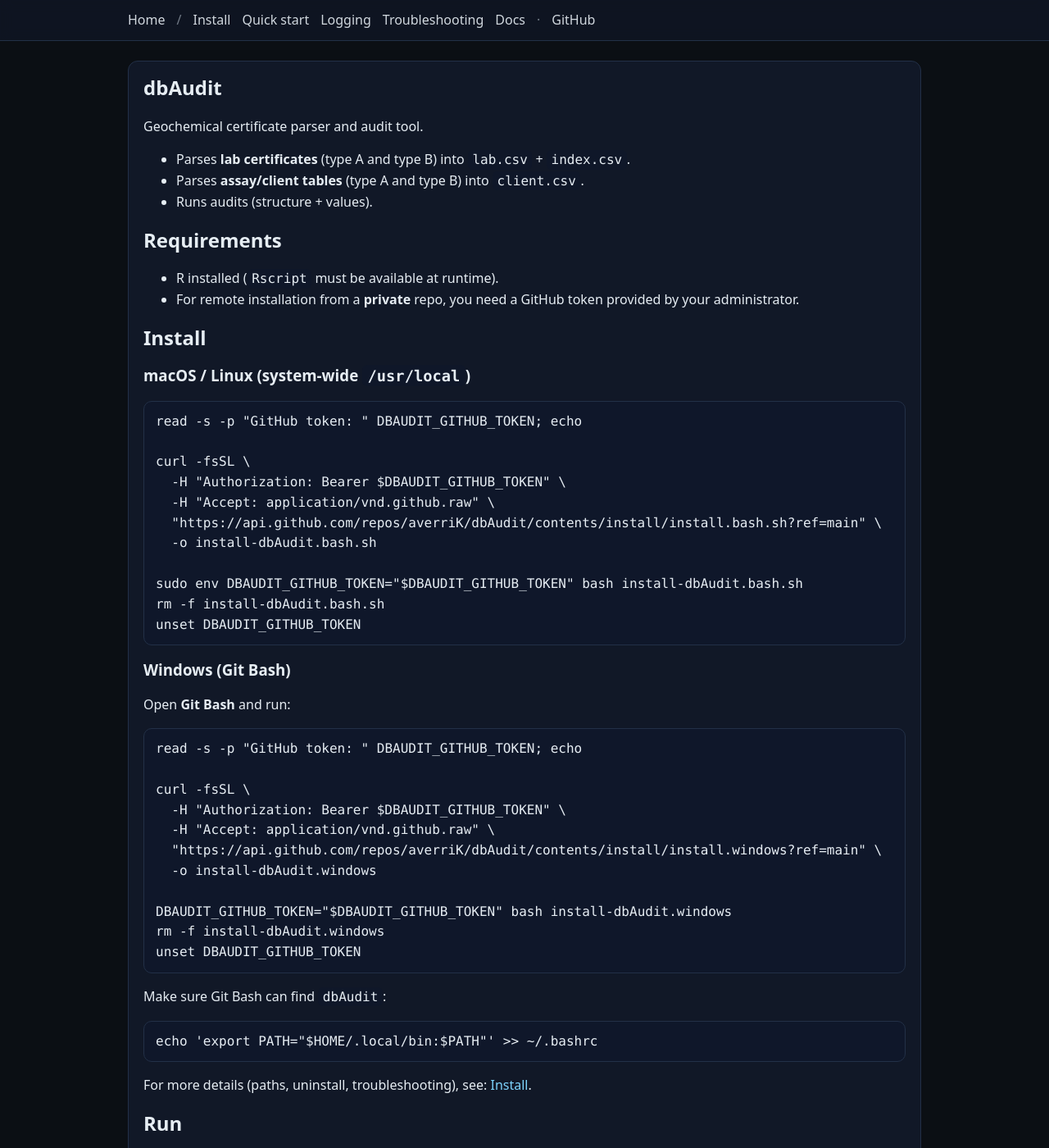
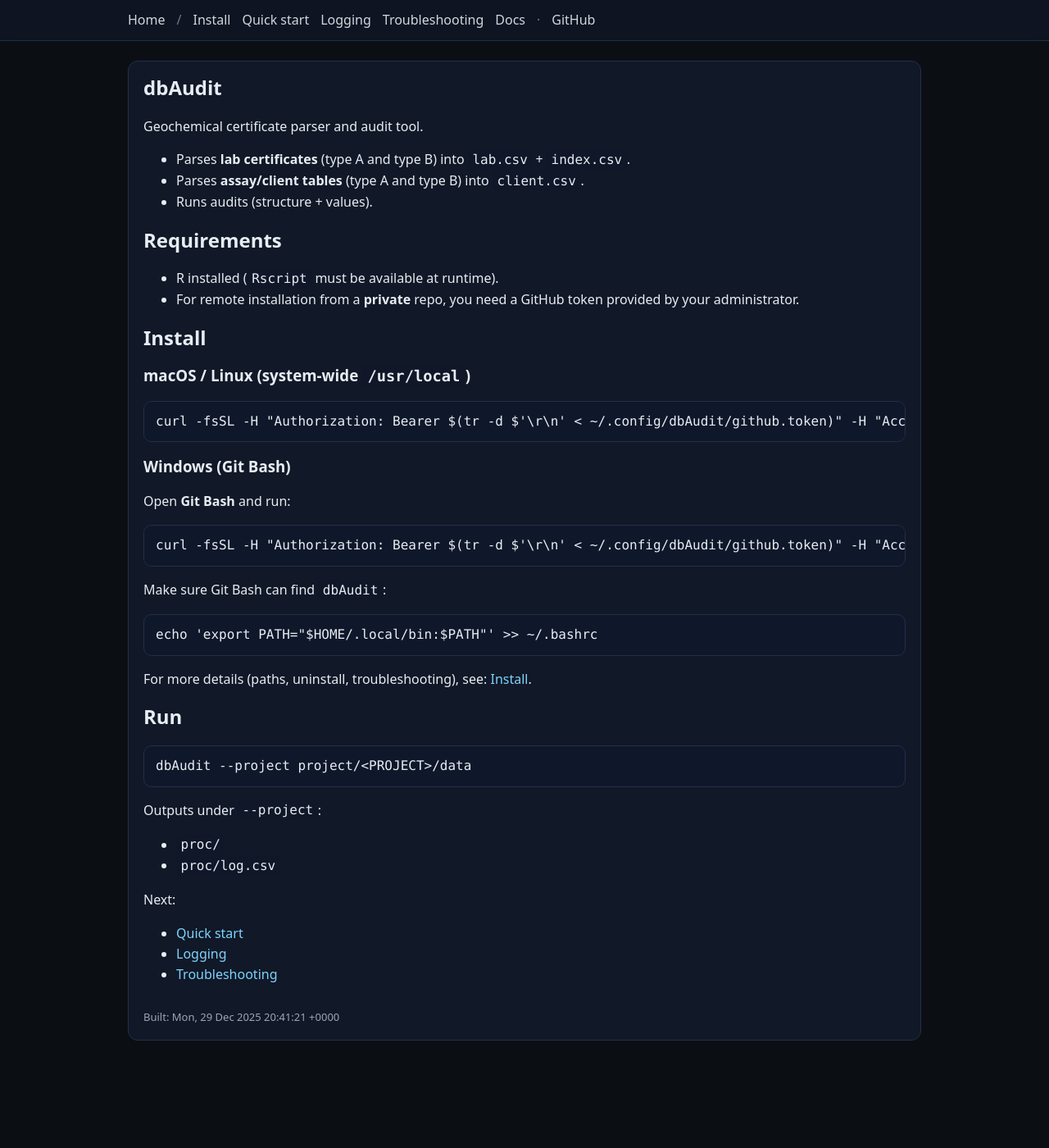
Before and after one commit to averriK/dbAudit, a Jekyll site: the page built from docs/home.md, in a window 1280 px wide and 1400 px high. Shown: the whole window at 82% size. Built offline with Jekyll 4.4.1, drawn with Linux system fonts in a browser that asks for light colours.

Commit message:
Simplify remote install (token file + one-line curl|bash)

````diff
--- a/docs/home.md
+++ b/docs/home.md
@@ -22,17 +22,7 @@
 ### macOS / Linux (system-wide `/usr/local`)
 
 ```bash
-read -s -p "GitHub token: " DBAUDIT_GITHUB_TOKEN; echo
-
-curl -fsSL \
-  -H "Authorization: Bearer $DBAUDIT_GITHUB_TOKEN" \
-  -H "Accept: application/vnd.github.raw" \
-  "https://api.github.com/repos/averriK/dbAudit/contents/install/install.bash.sh?ref=main" \
-  -o install-dbAudit.bash.sh
-
-sudo env DBAUDIT_GITHUB_TOKEN="$DBAUDIT_GITHUB_TOKEN" bash install-dbAudit.bash.sh
-rm -f install-dbAudit.bash.sh
-unset DBAUDIT_GITHUB_TOKEN
+curl -fsSL -H "Authorization: Bearer $(tr -d $'\r\n' < ~/.config/dbAudit/github.token)" -H "Accept: application/vnd.github.raw" "https://api.github.com/repos/averriK/dbAudit/contents/install/install.bash.sh?ref=main" | sudo bash
 ```
 
 ### Windows (Git Bash)
@@ -40,17 +30,7 @@
 Open **Git Bash** and run:
 
 ```bash
-read -s -p "GitHub token: " DBAUDIT_GITHUB_TOKEN; echo
-
-curl -fsSL \
-  -H "Authorization: Bearer $DBAUDIT_GITHUB_TOKEN" \
-  -H "Accept: application/vnd.github.raw" \
-  "https://api.github.com/repos/averriK/dbAudit/contents/install/install.windows?ref=main" \
-  -o install-dbAudit.windows
-
-DBAUDIT_GITHUB_TOKEN="$DBAUDIT_GITHUB_TOKEN" bash install-dbAudit.windows
-rm -f install-dbAudit.windows
-unset DBAUDIT_GITHUB_TOKEN
+curl -fsSL -H "Authorization: Bearer $(tr -d $'\r\n' < ~/.config/dbAudit/github.token)" -H "Accept: application/vnd.github.raw" "https://api.github.com/repos/averriK/dbAudit/contents/install/install.windows?ref=main" | bash
 ```
 
 Make sure Git Bash can find `dbAudit`:
--- a/docs/install.md
+++ b/docs/install.md
@@ -18,18 +18,10 @@
 
 ### Remote install (recommended)
 
+Put your GitHub token in `~/.config/dbAudit/github.token` (recommended; CRLF/newlines stripped), then run:
+
 ```bash
-read -s -p "GitHub token: " DBAUDIT_GITHUB_TOKEN; echo
-
-curl -fsSL \
-  -H "Authorization: Bearer $DBAUDIT_GITHUB_TOKEN" \
-  -H "Accept: application/vnd.github.raw" \
-  "https://api.github.com/repos/averriK/dbAudit/contents/install/install.bash.sh?ref=main" \
-  -o install-dbAudit.bash.sh
-
-sudo env DBAUDIT_GITHUB_TOKEN="$DBAUDIT_GITHUB_TOKEN" bash install-dbAudit.bash.sh
-rm -f install-dbAudit.bash.sh
-unset DBAUDIT_GITHUB_TOKEN
+curl -fsSL -H "Authorization: Bearer $(tr -d $'\r\n' < ~/.config/dbAudit/github.token)" -H "Accept: application/vnd.github.raw" "https://api.github.com/repos/averriK/dbAudit/contents/install/install.bash.sh?ref=main" | sudo bash
 ```
 
 ### Installed paths
@@ -40,17 +32,7 @@
 ### Uninstall
 
 ```bash
-read -s -p "GitHub token: " DBAUDIT_GITHUB_TOKEN; echo
-
-curl -fsSL \
-  -H "Authorization: Bearer $DBAUDIT_GITHUB_TOKEN" \
-  -H "Accept: application/vnd.github.raw" \
-  "https://api.github.com/repos/averriK/dbAudit/contents/install/uninstall.bash.sh?ref=main" \
-  -o uninstall-dbAudit.bash.sh
-
-sudo bash uninstall-dbAudit.bash.sh
-rm -f uninstall-dbAudit.bash.sh
-unset DBAUDIT_GITHUB_TOKEN
+curl -fsSL -H "Authorization: Bearer $(tr -d $'\r\n' < ~/.config/dbAudit/github.token)" -H "Accept: application/vnd.github.raw" "https://api.github.com/repos/averriK/dbAudit/contents/install/uninstall.bash.sh?ref=main" | sudo bash
 ```
 
 ## Windows (Git Bash)
@@ -68,18 +50,10 @@
 
 Open **Git Bash**:
 
+Put your GitHub token in `~/.config/dbAudit/github.token` (recommended; CRLF/newlines stripped), then run:
+
 ```bash
-read -s -p "GitHub token: " DBAUDIT_GITHUB_TOKEN; echo
-
-curl -fsSL \
-  -H "Authorization: Bearer $DBAUDIT_GITHUB_TOKEN" \
-  -H "Accept: application/vnd.github.raw" \
-  "https://api.github.com/repos/averriK/dbAudit/contents/install/install.windows?ref=main" \
-  -o install-dbAudit.windows
-
-DBAUDIT_GITHUB_TOKEN="$DBAUDIT_GITHUB_TOKEN" bash install-dbAudit.windows
-rm -f install-dbAudit.windows
-unset DBAUDIT_GITHUB_TOKEN
+curl -fsSL -H "Authorization: Bearer $(tr -d $'\r\n' < ~/.config/dbAudit/github.token)" -H "Accept: application/vnd.github.raw" "https://api.github.com/repos/averriK/dbAudit/contents/install/install.windows?ref=main" | bash
 ```
 
 ### PATH (Git Bash)
@@ -95,17 +69,7 @@
 Remote uninstall (Git Bash):
 
 ```bash
-read -s -p "GitHub token: " DBAUDIT_GITHUB_TOKEN; echo
-
-curl -fsSL \
-  -H "Authorization: Bearer $DBAUDIT_GITHUB_TOKEN" \
-  -H "Accept: application/vnd.github.raw" \
-  "https://api.github.com/repos/averriK/dbAudit/contents/install/uninstall.windows?ref=main" \
-  -o uninstall-dbAudit.windows
-
-bash uninstall-dbAudit.windows
-rm -f uninstall-dbAudit.windows
-unset DBAUDIT_GITHUB_TOKEN
+curl -fsSL -H "Authorization: Bearer $(tr -d $'\r\n' < ~/.config/dbAudit/github.token)" -H "Accept: application/vnd.github.raw" "https://api.github.com/repos/averriK/dbAudit/contents/install/uninstall.windows?ref=main" | bash
 ```
 
 ## OS-specific notes
````
Also changed, not shown: docs/macos.md (+4 -22 lines), docs/windows.md (+4 -22 lines), README.md, 2 other files.
